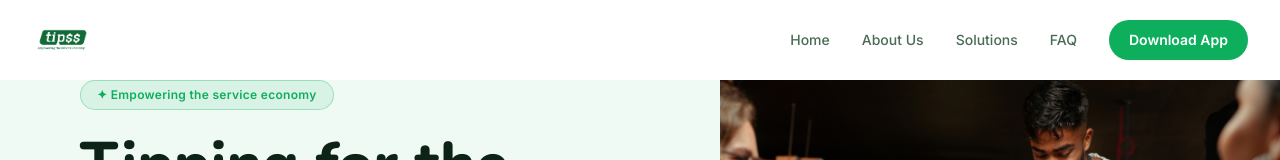
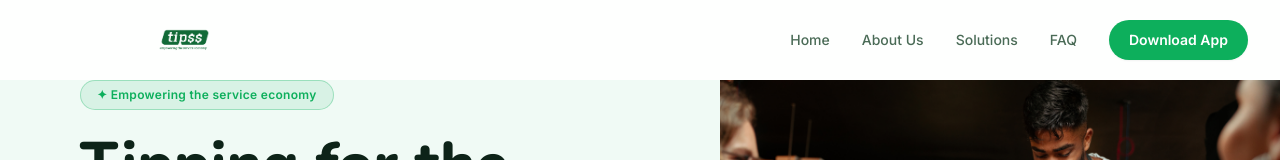
Before and after one commit to isaacotengdev/tipss, a Next.js app in the folder web/: page / in a window 1280 px wide. Shown: the top 160 px of the page. Built offline with nearby package versions, Linux system fonts and the light colour scheme.

Commit message:
fix: expand logo width to 320px

```diff
--- a/web/src/components/Navbar.tsx
+++ b/web/src/components/Navbar.tsx
@@ -48,8 +48,8 @@ export default function Navbar() {
             src="/images/logo.png"
             alt="Tipss"
             height={76}
-            width={220}
-            style={{ objectFit: 'contain', height: '76px', width: 'auto', display: 'block' }}
+            width={320}
+            style={{ objectFit: 'contain', height: '76px', width: '320px', display: 'block' }}
             priority
           />
         </button>
```
